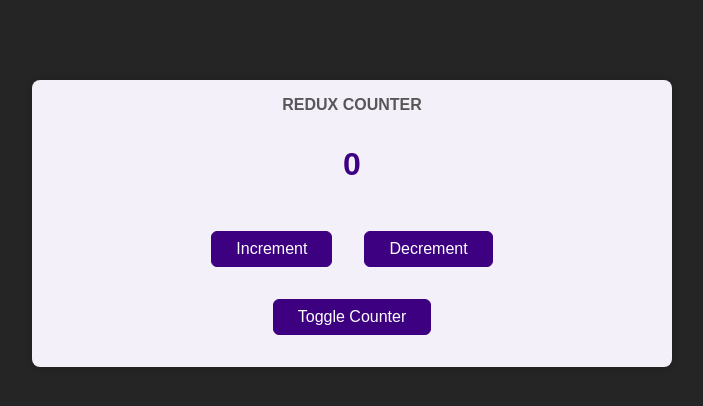
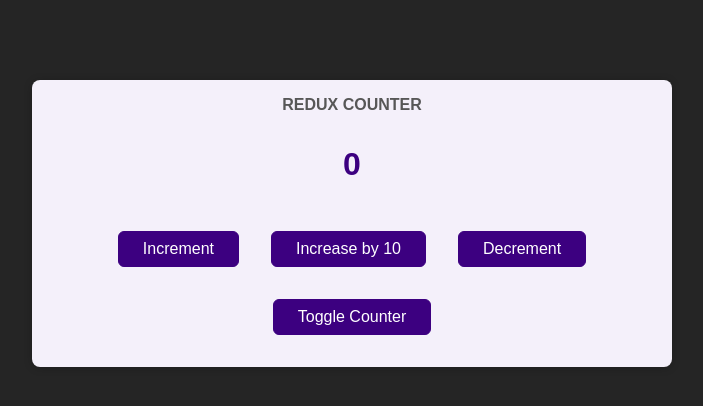
Before and after one commit to JuanCarlosBS/react-redux, a React (Create React App) app: page / in a window 1280 px wide. Shown: the top 406 px of the page, without its empty margins (288-991 px from the left). Built offline with nearby package versions, Linux system fonts and the light colour scheme.

Commit message:
feat: increase by 10

```diff
--- a/src/components/Counter.js
+++ b/src/components/Counter.js
@@ -3,12 +3,16 @@ import { useSelector, useDispatch, connect } from 'react-redux';
 
 import classes from './Counter.module.css';
 
-/* const Counter = () => {
+const Counter = () => {
   const dispatch = useDispatch()
   const counter = useSelector(state => state.counter);
 
   const incrementHandler = () => {
     dispatch({ type: 'increment' })
+  }
+
+  const increaseHandler = () => {
+    dispatch({ type: 'increase',  amount : 10 })
   }
 
   const decrementHandler = () => {
@@ -23,14 +27,17 @@ import classes from './Counter.module.css';
       <div className={classes.value}>{counter}</div>
       <div>
         <button onClick={incrementHandler}>Increment</button>
+        <button onClick={increaseHandler}>Increase by 10</button>
         <button onClick={decrementHandler}>Decrement</button>
       </div>
       <button onClick={toggleCounterHandler}>Toggle Counter</button>
     </main>
   );
-}; */
+};
 
-class Counter extends Component {
+export default Counter
+
+/*class Counter extends Component {
   incrementHandler() {
     this.props.increment()
   }
@@ -67,4 +74,4 @@ const mapDispatchToProps = dispatch => {
   }
 }
 
-export default connect(mapStateToProps, mapDispatchToProps)(Counter);
+export default connect(mapStateToProps, mapDispatchToProps)(Counter);*/
--- a/src/store/index.js
+++ b/src/store/index.js
@@ -4,6 +4,12 @@ const counterReducer = (state = { counter: 0 }, action) => {
   if (action.type === 'increment') {
     return {
       counter: state.counter + 1,
+    };
+  }
+
+  if (action.type === 'increase') {
+    return {
+      counter: state.counter + action.amount,
     };
   }
 
```
